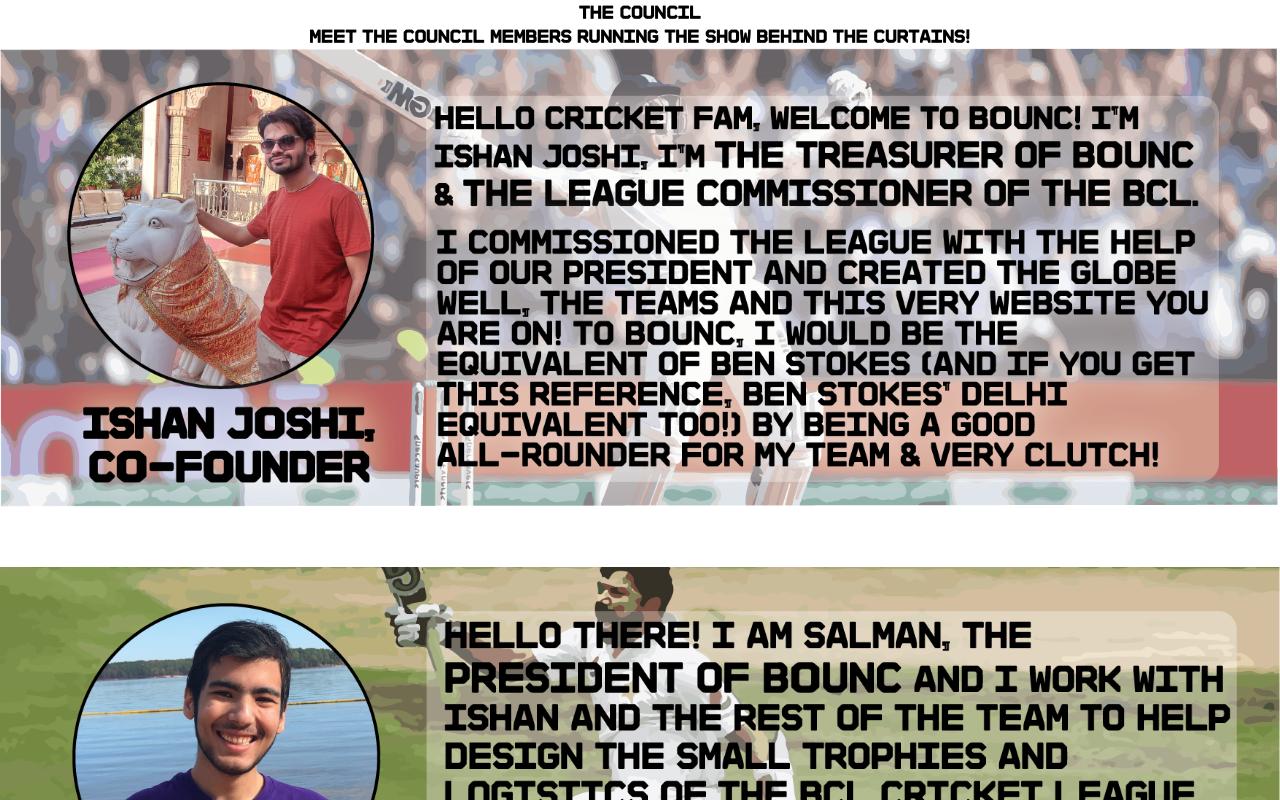
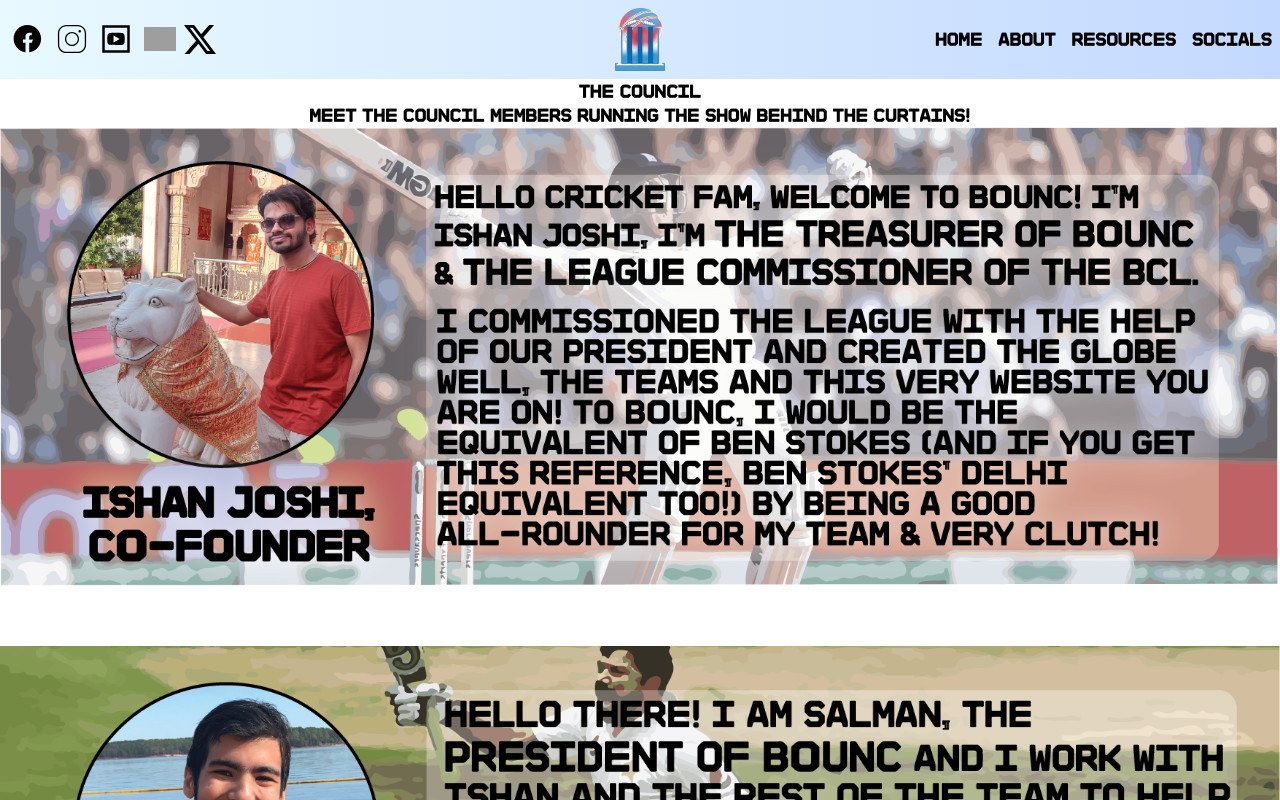
Before and after one commit to aidanjlee5/cricketbouncv2, a Next.js app: page /about/council in a window 1280 px wide. Shown: the top 800 px of the page. Built offline with nearby package versions, Linux system fonts and the light colour scheme; grey boxes are pictures that could not be loaded.

Commit message:
moved out header code into component

```diff
--- a/app/about/council/page.tsx
+++ b/app/about/council/page.tsx
@@ -1,12 +1,15 @@
 import React from 'react';
 import Image from 'next/image';
 import Footer from '@/components/ui/footer';
+import Header from '@/components/ui/header';
 const ishan_bio = "/council_bio/ij.webp";
 const salman_bio = "/council_bio/sk.webp";
 const rishi_bio = "/council_bio/rs.webp";
 
 export default function Council() {
     return (
+        <>
+        <Header/>
         <div className = "flex w-screen">
             <div className = "flex flex-col w-full justify-center items-center">
                     <h2>The Council</h2>
@@ -24,5 +27,6 @@ export default function Council() {
                     <Footer />
             </div>
         </div>
+        </>
     );
 }
--- a/app/page.tsx
+++ b/app/page.tsx
@@ -1,5 +1,6 @@
 import Image from "next/image";
 import Footer from "../components/ui/footer";
+import Header from "../components/ui/header";
 import { getLayoutOrPageModule } from "next/dist/server/lib/app-dir-module";
 import {
   DropdownMenu,
@@ -12,27 +13,7 @@ import {
 export default function Home() {
   return (
     <main className="flex flex-col min-w-full w-screen justify-center bg-divprimary">
-      <div className = "flex flex-row justify-between items-center header sticky top-0 flex flex-row bg-gradient-to-r from-divprimary to-divsecondary p-2 z-10">
-
-      <div className="flex flex-row items-center gap-2 basis-1 grow">
-        <a href="https://www.facebook.com/profile.php?id=61564215452432"><Image className = "w-10 hover:scale-105" src="/icons/icons8-facebook.svg" width={50} height={50} alt="facebook icon"/></a>
-        <a href="https://www.instagram.com/cricketbounc/"><Image className = "w-8 hover:scale-105" src="/icons/icons8-instagram.svg" width={50} height={50} alt="facebook icon"/></a>
-        <a href="https://www.youtube.com/channel/UCY_pRAyhPu98hcduzQl6fqw"><Image className = "w-10 hover:scale-105" src="/icons/icons8-youtube.svg" width={50} height={50} alt="facebook icon"/></a>
-        <a href="https://www.tiktok.com/@BOUNCE_UNCCH"><Image className = "w-8 hover:scale-105" src="/icons/tiktok-svgrepo-com.svg" width={50} height={50} alt="facebook icon"/></a>
-        <a href="https://x.com/CricketBOUNC"><Image className = "w-8 hover:scale-105" src="/icons/x-social-media-black-icon.svg" width={50} height={50} alt="facebook icon"/></a>
-      </div>
-
-      <Image src="/logo.png" alt="Cricket logo" width={50} height={50} />
-
-      {/* links */}
-      <div className ="flex gap-4 basis-1 grow justify-end">
-      <a className ="font-cricketfont">Home</a>
-      <a>About</a>
-      <a>Resources</a>
-      <a>Socials</a>
-      </div>
-     </div>
-
+      <Header/>
       <div className = "flex flex-col items-center justify-center gap-10 w-screen p-1 min-h-[90vh] bg-gradient-to-r from-cyan-500 to-blue-500">
         {/*Heel Life Div*/}
         <div className = "relative bg-divtertiary p-1 rounded-lg place-content-center">
--- /dev/null
+++ b/components/ui/header.tsx
@@ -0,0 +1,26 @@
+import Image from "next/image";
+import { getLayoutOrPageModule } from "next/dist/server/lib/app-dir-module";
+
+export default function Header(){
+  return (
+    <div className = "flex flex-row justify-between items-center header sticky top-0 flex flex-row bg-gradient-to-r from-divprimary to-divsecondary p-2 z-10">
+
+      <div className="flex flex-row items-center gap-2 basis-1 grow">
+        <a href="https://www.facebook.com/profile.php?id=61564215452432"><Image className = "w-10 hover:scale-105" src="/icons/icons8-facebook.svg" width={50} height={50} alt="facebook icon"/></a>
+        <a href="https://www.instagram.com/cricketbounc/"><Image className = "w-8 hover:scale-105" src="/icons/icons8-instagram.svg" width={50} height={50} alt="facebook icon"/></a>
+        <a href="https://www.youtube.com/channel/UCY_pRAyhPu98hcduzQl6fqw"><Image className = "w-10 hover:scale-105" src="/icons/icons8-youtube.svg" width={50} height={50} alt="facebook icon"/></a>
+        <a href="https://www.tiktok.com/@BOUNCE_UNCCH"><Image className = "w-8 hover:scale-105" src="/icons/tiktok-svgrepo-com.svg" width={50} height={50} alt="facebook icon"/></a>
+        <a href="https://x.com/CricketBOUNC"><Image className = "w-8 hover:scale-105" src="/icons/x-social-media-black-icon.svg" width={50} height={50} alt="facebook icon"/></a>
+      </div>
+
+      <Image src="/logo.png" alt="Cricket logo" width={50} height={50} />
+
+      {/* links */}
+      <div className ="flex gap-4 basis-1 grow justify-end">
+      <a className ="font-cricketfont">Home</a>
+      <a href="./about/council">About</a>
+      <a>Resources</a>
+      <a>Socials</a>
+      </div>
+     </div>)
+}
```
